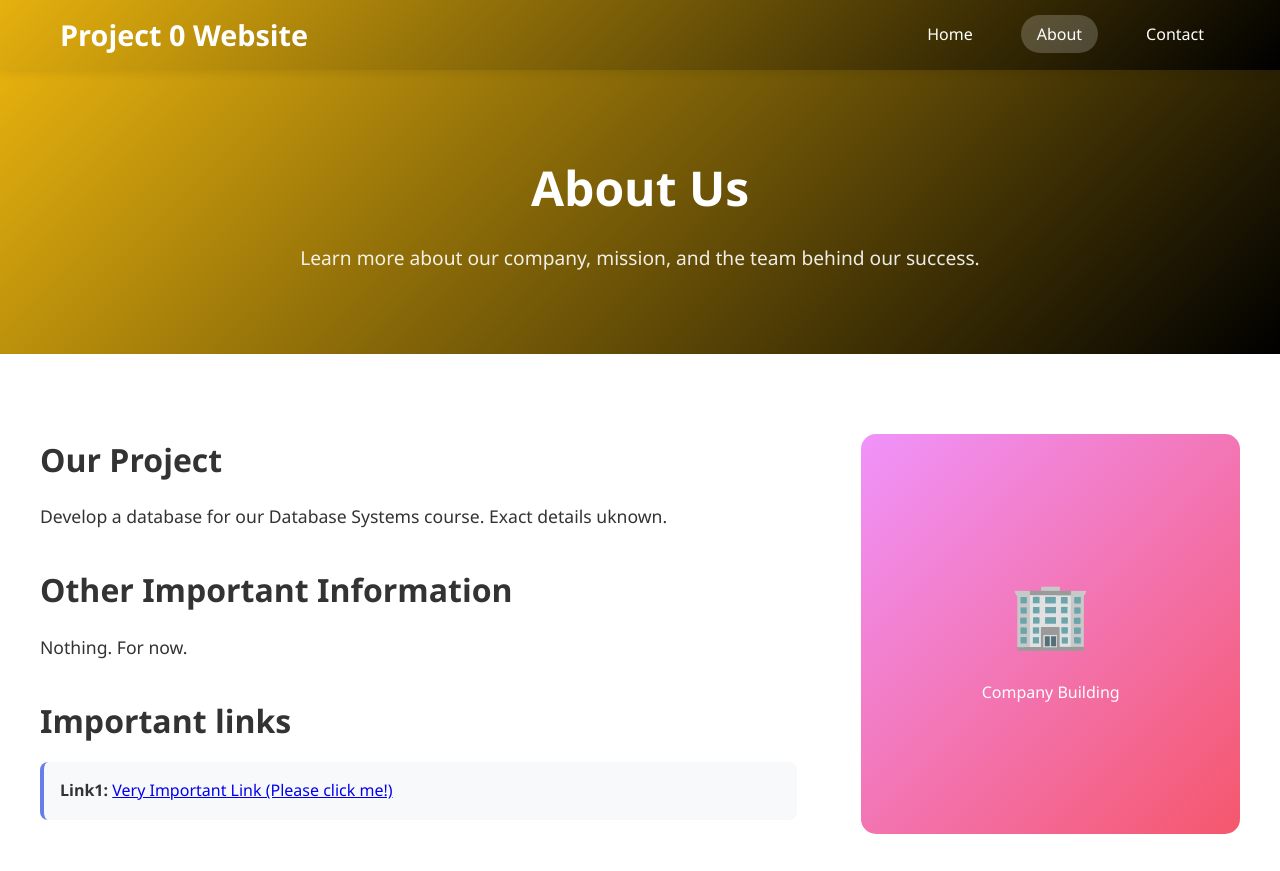
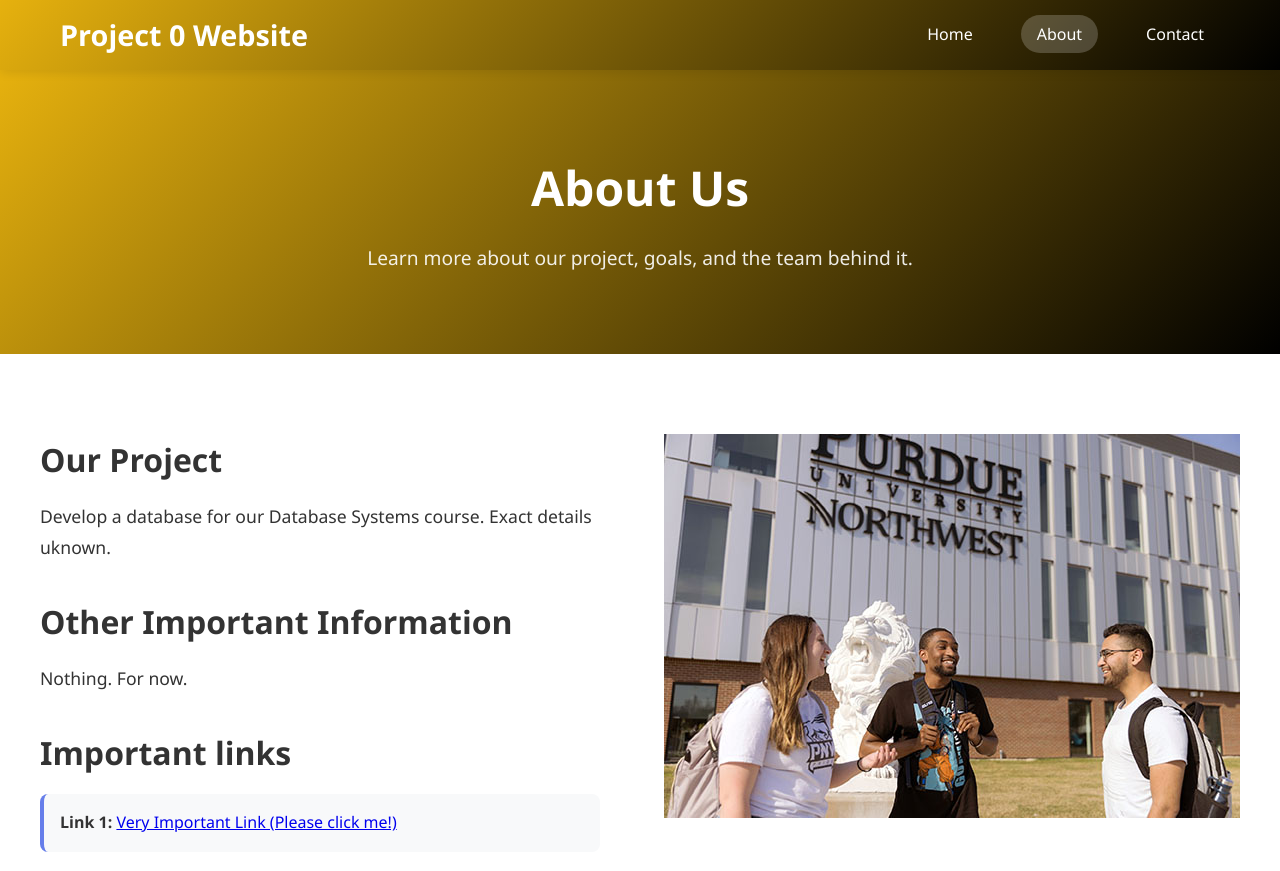
Before and after one commit to IsaacG14/DatabaseProject0, a plain HTML site: page about.html in a window 1280 px wide. Shown: the top 871 px of the page. Drawn offline with Linux system fonts and the light colour scheme.

Commit message:
Added Image

```diff
--- a/about.html
+++ b/about.html
@@ -28,7 +28,7 @@
     <main>
         <section class="page-header">
             <h1>About Us</h1>
-            <p>Learn more about our company, mission, and the team behind our success.</p>
+            <p>Learn more about our project, goals, and the team behind it.</p>
         </section>
 
         <section class="about-content">
@@ -42,14 +42,15 @@
 
                     <h2>Important links</h2>
                     <ul class="values-list">
-                        <li><strong>Link1:</strong> <a href="https://www.youtube.com/watch?v=dQw4w9WgXcQ&t" target=" _blank">Very Important Link (Please click me!)</a></li>
+                        <li><strong>Link 1:</strong> <a href="https://www.youtube.com/watch?v=dQw4w9WgXcQ&t" target=" _blank">Very Important Link (Please click me!)</a></li>
                     </ul>
                 </div>
 
                 <div class="about-image">
-                    <div class="image-placeholder">
-                        <span>🏢</span>
-                        <p>Company Building</p>
+                    <img src="PNWBuilding.jpg" alt="School Building">
+                    <div class="image-placeholder" style="display:none;">
+                    <span>🏢</span>
+                    <p>School Building</p>
                     </div>
                 </div>
             </div>
```
Also changed, not shown: PNWBuilding.jpg (added).
